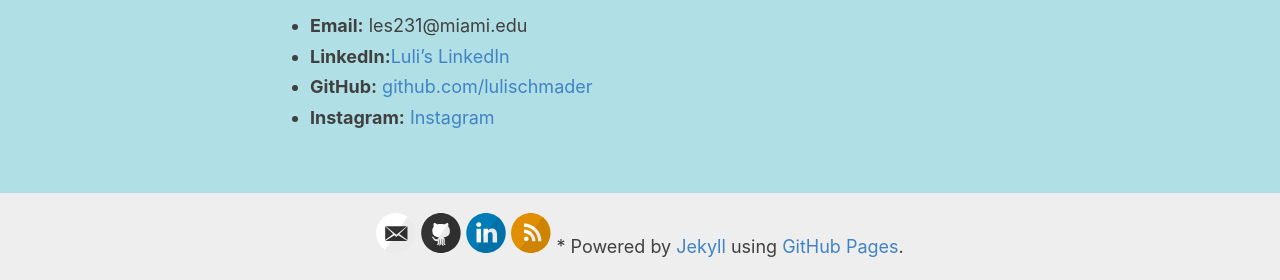
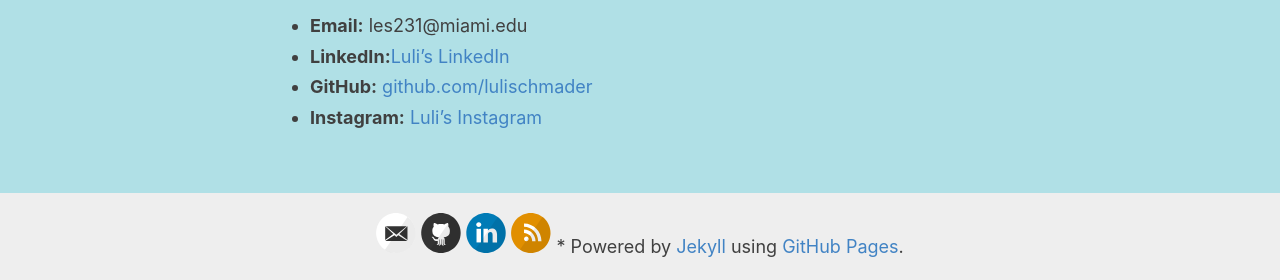
Before and after one commit to lulischmader/lulischmader.github.io, a Jekyll site: the page built from _pages/CV.md, in a window 1280 px wide and 900 px high, scrolled down 1616 px. Shown: the part 617-897 px from the top of the window. Built offline with Jekyll 4.4.1, drawn with Linux system fonts in a browser that asks for light colours.

Commit message:
Update CV.md

```diff
--- a/_pages/CV.md
+++ b/_pages/CV.md
@@ -71,4 +71,4 @@ Aug.2018 - May 2020
 - **Email:** les231@miami.edu
 - **LinkedIn:**[Luli's LinkedIn](https://www.linkedin.com/in/lourdes-schmader/)
 - **GitHub:** [github.com/lulischmader](https://github.com/lulischmader)
-- **Instagram:** [Instagram](https://www.instagram.com/harmonious_beings/)
+- **Instagram:** [Luli's Instagram](https://www.instagram.com/harmonious_beings/)
```
